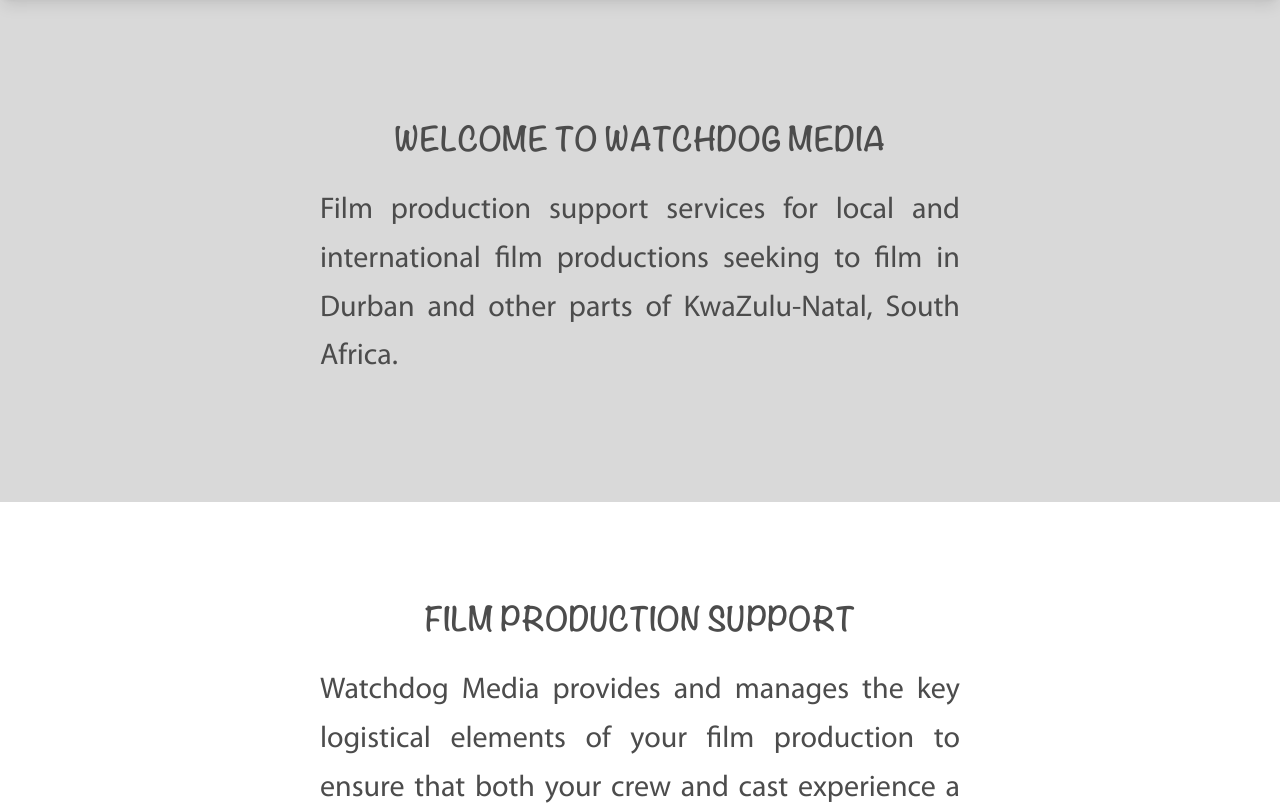
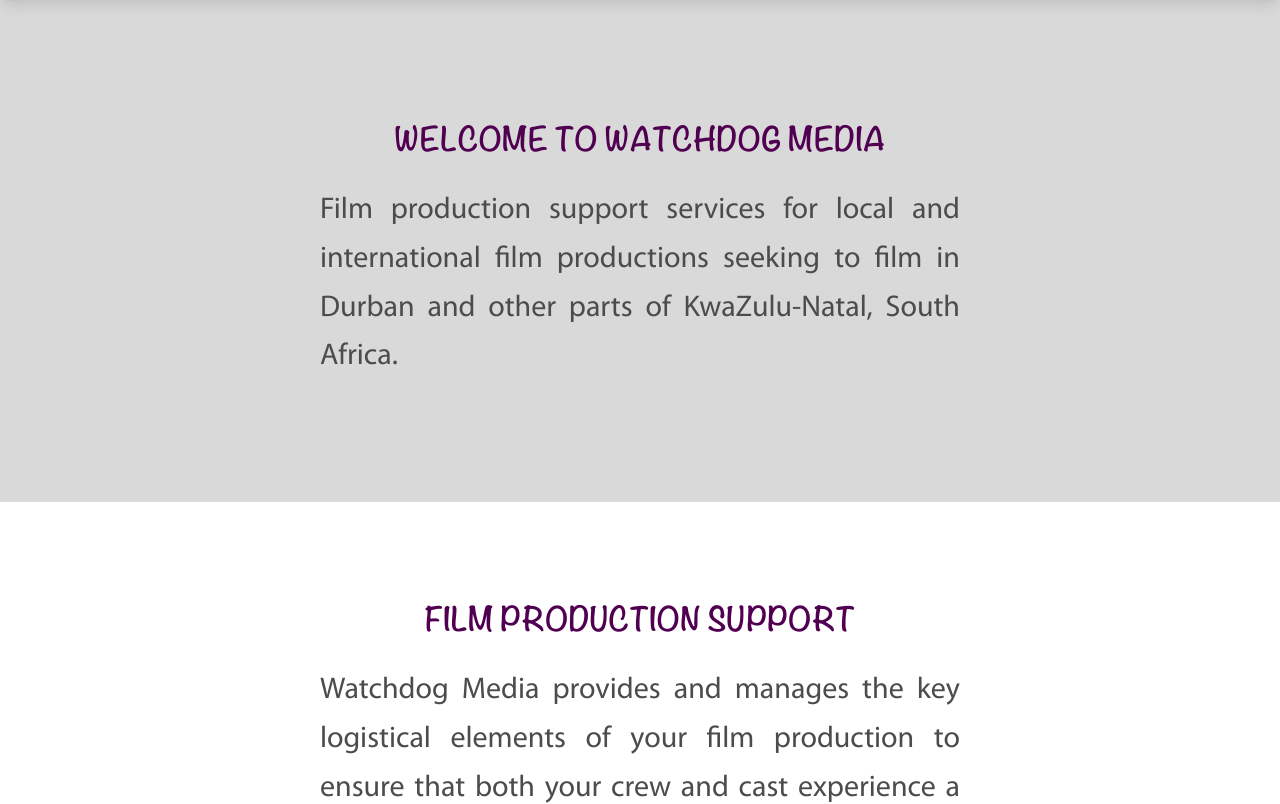
Before and after one commit to Psyfo/watchdog-media-website, a Next.js app: page / in a window 1280 px wide. Shown: the part 802-1606 px from the top of the page. Built offline with nearby package versions, Linux system fonts and the light colour scheme.

Commit message:
Update TextBlock component heading color to improve visual consistency

```diff
--- a/src/components/text-block.tsx
+++ b/src/components/text-block.tsx
@@ -28,7 +28,7 @@ const TextBlock: React.FC<TextBlockProps> = ({ heading, text }) => {
       animate={isInView ? 'visible' : 'hidden'}
     >
       {heading && (
-        <h1 className='mb-6 text-[18px] font-bold text-watchdog-dark font-noteworthy md:text-[30px] uppercase'>
+        <h1 className='mb-6 text-[18px] font-bold text-watchdog-purple font-noteworthy md:text-[30px] uppercase'>
           {heading}
         </h1>
       )}
```
